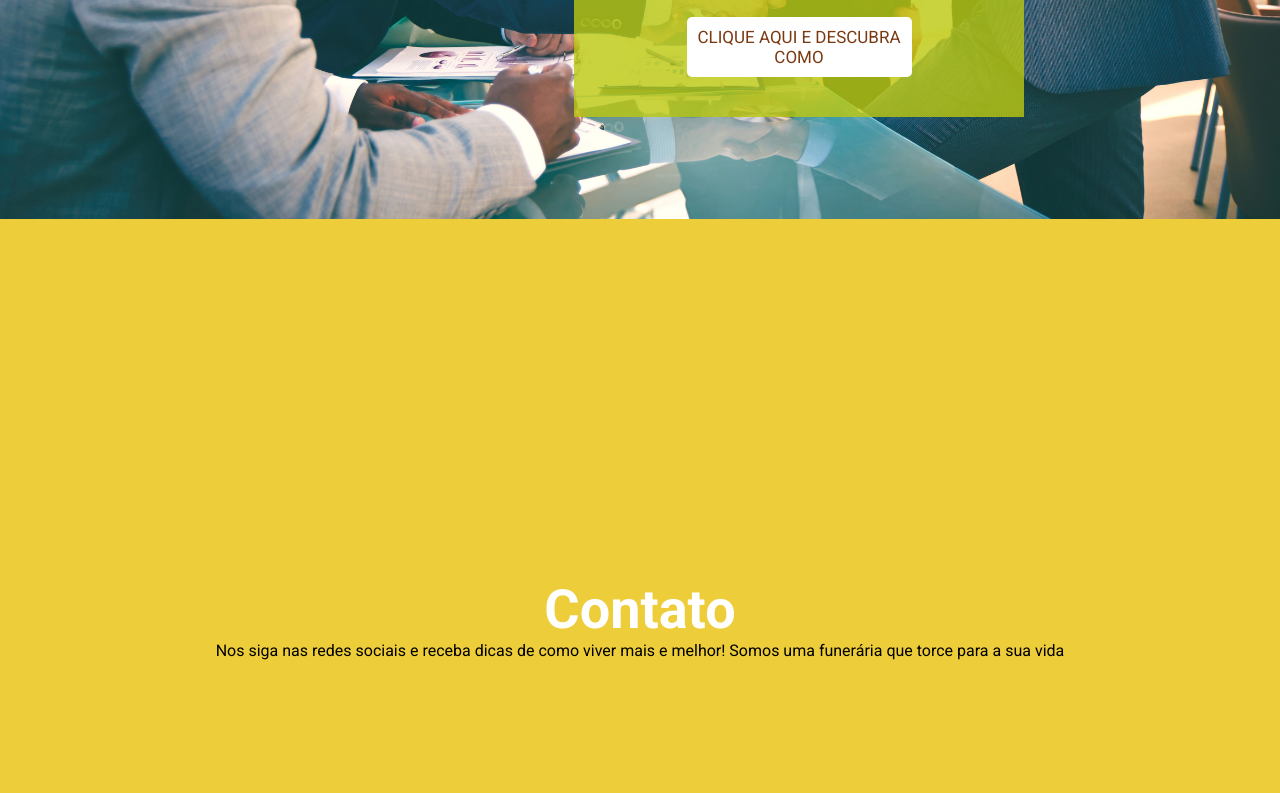
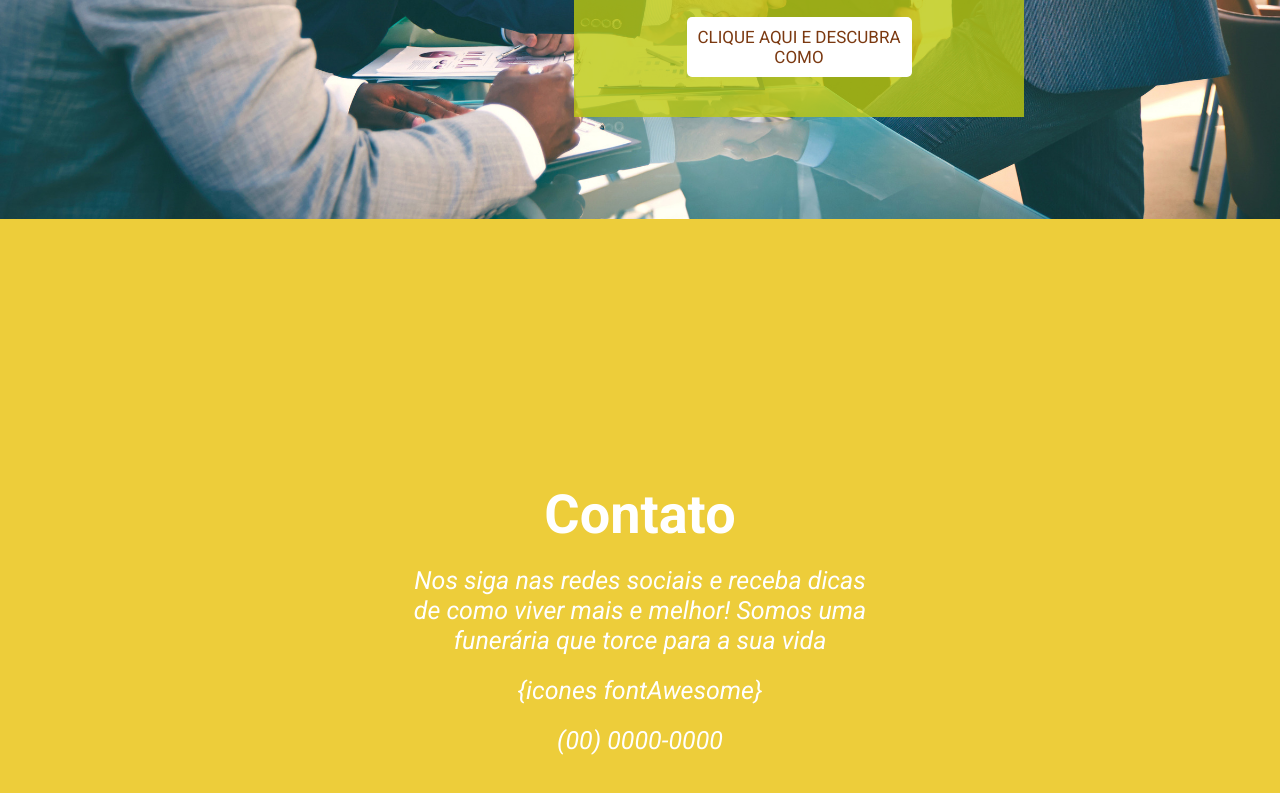
Before and after one commit to Eddi3MS/projectZero, a website: page index.html in a window 1280 px wide. Shown: the part 3781-4574 px from the top of the page. Drawn offline with Linux system fonts and the light colour scheme.

Commit message:
project deadline

```diff
--- a/css/scss/style.scss
+++ b/css/scss/style.scss
@@ -365,9 +365,12 @@ body {
 .contato {
   background-color: rgb(237, 205, 58);
   display: flex;
-  flex-direction: column;
   align-items: center;
   justify-content: center;
+
+  .contato__wrapper {
+    max-width: 500px;
+    text-align: center;
 
     h2 {
       font-size: 54px;
@@ -384,4 +387,17 @@ body {
         font-size: 24px;
       }
     }
+
+    p {
+      margin-top: 20px;
+      line-height: 30px;
+      font-size: 25px;
+      font-weight: 400;
+      font-style: italic;
+      color: #fff;
+      padding: 0 10px;
     }
+  }
+
+
+}
--- a/index.html
+++ b/index.html
@@ -106,11 +106,15 @@
       </section>
 
       <section class="Hero__Section contato">
-        <h2>Contato</h2>
-        <p>
-          Nos siga nas redes sociais e receba dicas de como viver mais e melhor!
-          Somos uma funerária que torce para a sua vida
-        </p>
+        <div class="contato__wrapper">
+          <h2>Contato</h2>
+          <p>
+            Nos siga nas redes sociais e receba dicas de como viver mais e
+            melhor! Somos uma funerária que torce para a sua vida
+          </p>
+          <div><p>{icones fontAwesome}</p></div>
+          <p>(00) 0000-0000</p>
+        </div>
       </section>
     </main>
 
```
Also changed, not shown: css/style.css. Lines whose indentation alone changed are shown as unchanged.
